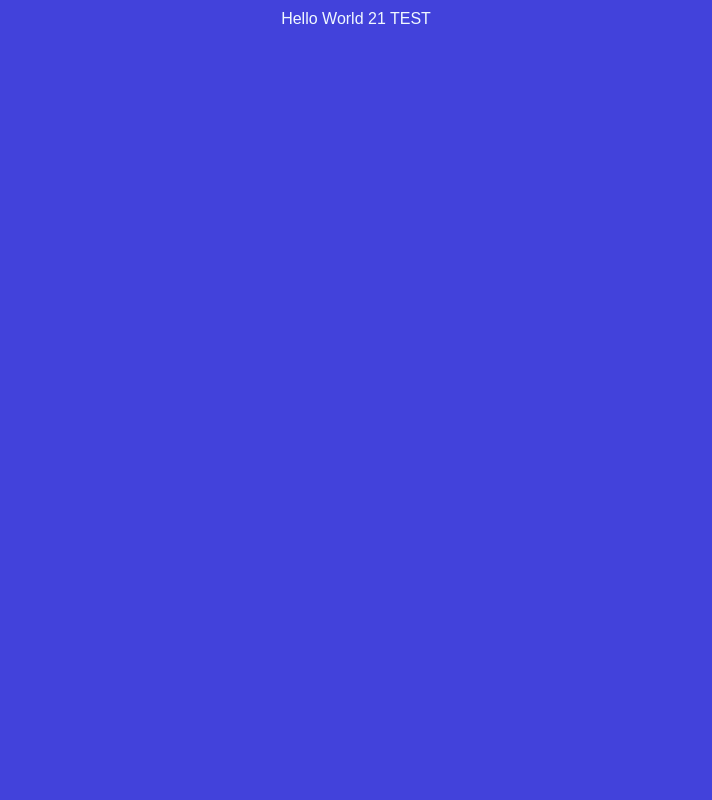
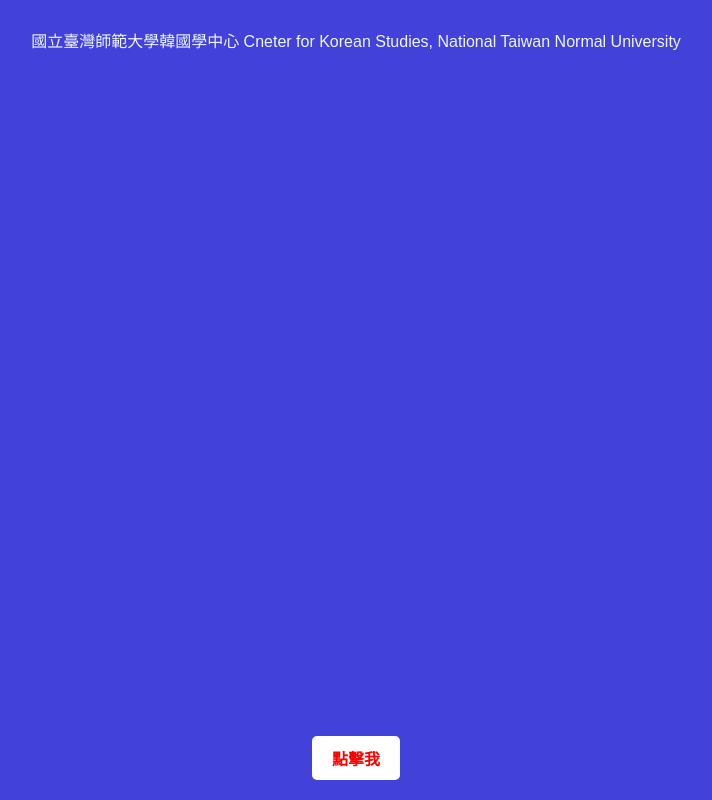
Before and after one commit to Jamesxslurpee/Jamesxslurpee.github.io, a plain HTML site: page index.html in a window 1280 px wide. Shown: the whole page, without its empty margins (284-996 px from the left). Drawn offline with Linux system fonts and the light colour scheme.

Commit message:
add things

```diff
--- a/index.html
+++ b/index.html
@@ -15,11 +15,29 @@
             padding: 10px;
             text-align: center;
         }
+        button {
+    position: absolute;
+    bottom: 20px;
+    left: 50%;
+    transform: translateX(-50%);
+    background-color: #FFFFFF;
+    color: #FF0000;
+    border: none;
+    padding: 10px 20px;
+    font-size: 16px;
+    font-weight: bold;
+    border-radius: 5px;
+    cursor: pointer;
+}
+
         </style>
 </head>
 <body>
-Hello World 21 TEST
-
-
+    <br>
+國立臺灣師範大學韓國學中心
+Cneter for Korean Studies, National Taiwan Normal University
+<br>
+<button onclick="alert('按鈕被點擊！')">點擊我</button>
+    <!--  -->
 </body>
 </html>
```
Also changed, not shown: 1 other file.
